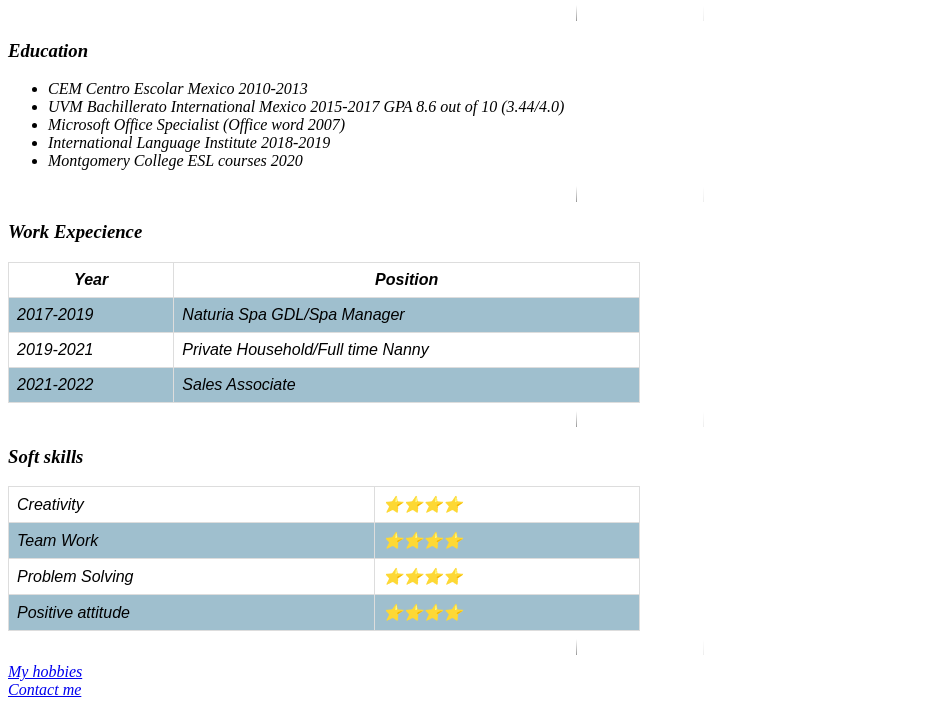
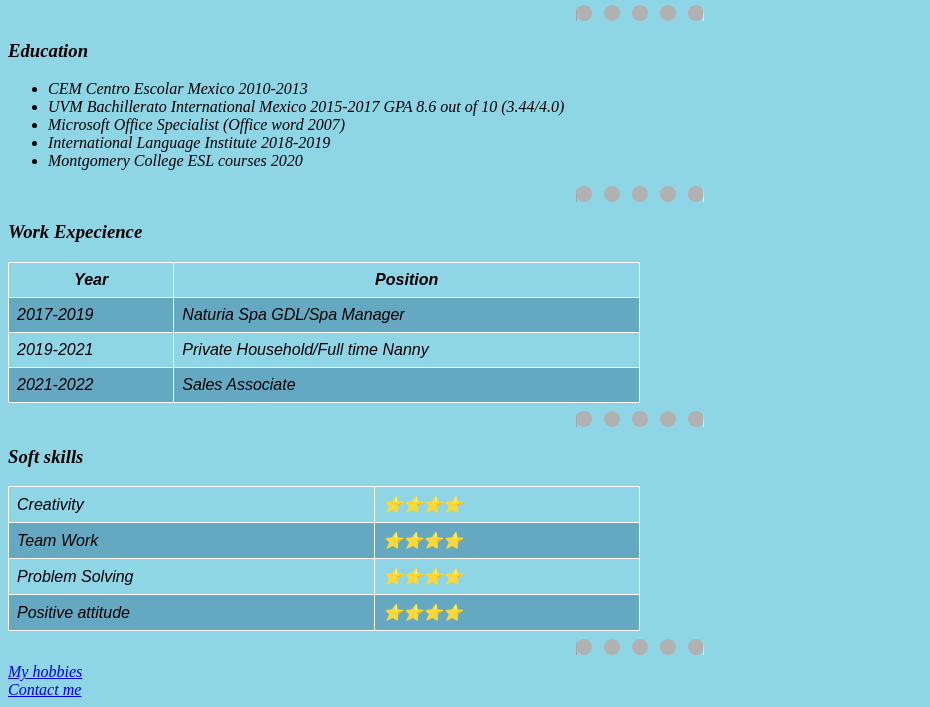
Before and after one commit to Tsuki642/cv, a plain HTML site: page index.html in a window 1280 px wide. Shown: the part 315-1022 px from the top of the page, without its empty margins (0-930 px from the left). Drawn offline with Linux system fonts and the light colour scheme.

Commit message:
update colors

```diff
--- a/css/styles.css
+++ b/css/styles.css
@@ -4,7 +4,7 @@ img {border-radius: 50%;}
 .text {font-size: 220%; padding-left:2%;border-radius: 20%px;}
 
 body {
-    background-color:hsl(0, 0%, 100%);
+    background-color:hsl(192, 64%, 73%);
 }
 
 hr {
@@ -12,5 +12,5 @@ hr {
   border-bottom: none;
   border-top-width: 1em;
   width: 10%;
-  color:white
+  color:rgb(177, 177, 177)
 }
--- a/index.html
+++ b/index.html
@@ -41,7 +41,7 @@
       }
 
       td, th {
-        border: 1px solid #dddddd;
+        border: 1px solid #ffffff;
         text-align: middle;
         padding: 8px;
       }
```
